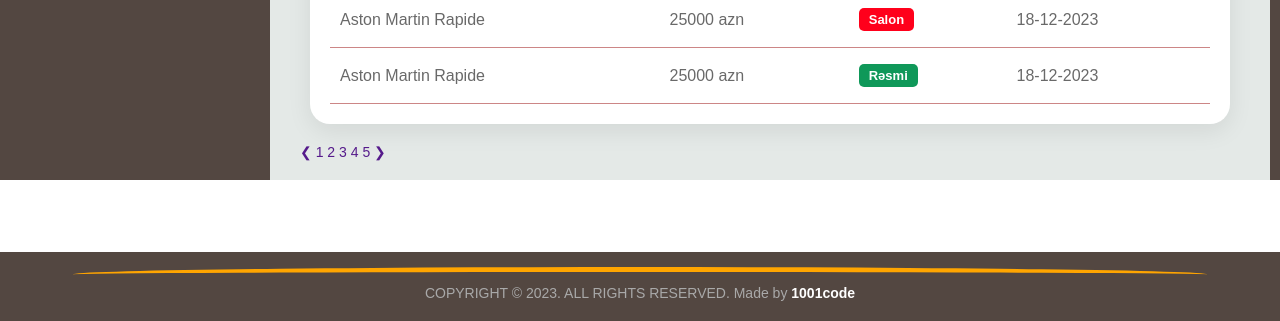
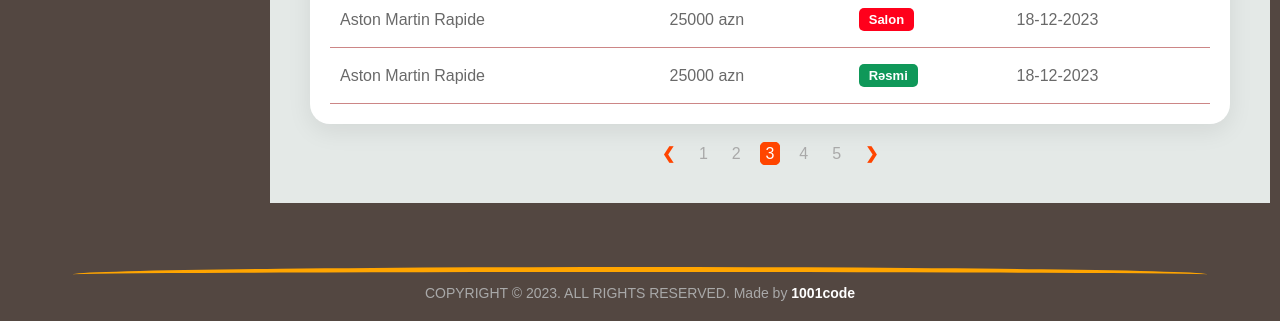
Before and after one commit to neapol2002/adm, a plain HTML site: page users_admin.html in a window 1280 px wide. Shown: the part 479-800 px from the top of the page. Drawn offline with nearby package versions, Linux system fonts and the light colour scheme.

Commit message:
css backr upd

```diff
--- a/css/style.css
+++ b/css/style.css
@@ -248,6 +248,7 @@ f
 
 .main-section {
    background-color: #534741;
+   flex: 1 0 auto;
 }
 .main-section_container {
    display: flex;
@@ -655,6 +656,7 @@ overflow: hidden;
 
 .login_section {
    background-color: #E4E9E7;
+   flex: 1 0 auto;
 
 }
 
@@ -674,7 +676,7 @@ overflow: hidden;
 }
 
 .login_body {
-    margin: 10px auto 215px;
+    margin: 10px auto 100px;
     padding: 10px 10px 10px;
     position: relative;
     max-width: 400px;
@@ -830,6 +832,7 @@ overflow: hidden;
    padding: 10px 10px;
    border-radius: 7px;
    color: dimgray;
+   outline: none;
 }
 
 .section_settings-right {
@@ -889,6 +892,46 @@ overflow: hidden;
    background: #00809a;
 }
 
+/*  Paginations Styles */
+
+.pagination {
+    text-align: center;
+   margin-bottom: 20px;
+}
+
+.pagination_item {
+    text-align: center;
+    margin: 2px 5px;
+    text-decoration: none;
+    font-size: 16px;
+    font-weight: 500;
+    color: darkgrey;
+    padding: 2px 5px;
+}
+
+.page_active {
+    color: white;
+    border: 1px solid orangered;
+    background-color: orangered;
+   border-radius: 5px;
+}
+
+.page_pointer {
+    color: orangered;
+    margin: 2px 5px;
+    font-weight: 700;
+}
+
+.pagination_item:hover {
+    color: orangered;
+    border-bottom: 2px solid orangered;
+}
+
+.page_active:hover {
+    color: white;
+
+}
+
 /*  Footer Styles */
 
 .footer {
```
